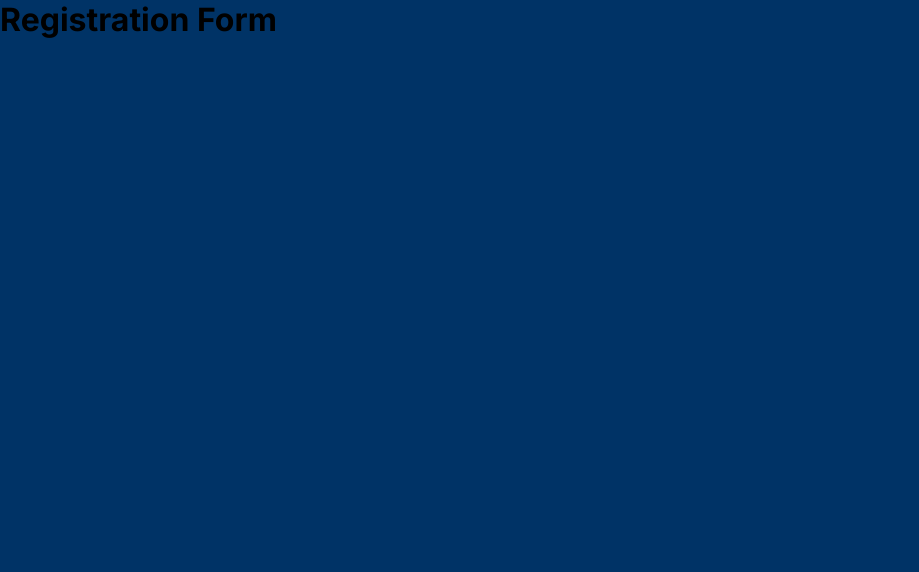
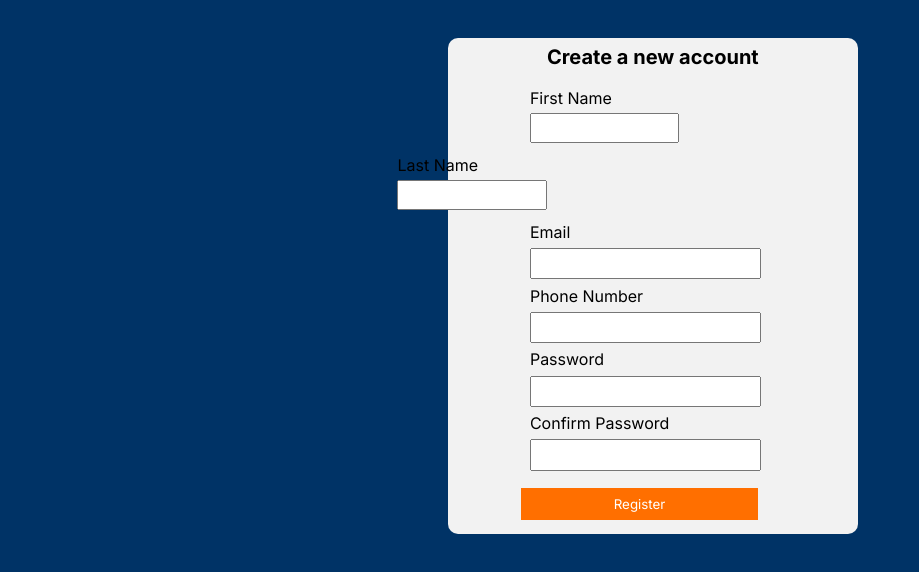
Before and after one commit to PrannavP/BookMyTicket-Frontend, a React (Vite) app: page /register in a window 1280 px wide. Shown: the top 572 px of the page, without its empty margins (0-919 px from the left). Built offline with nearby package versions, Linux system fonts and the light colour scheme.

Commit message:
User Registration Completed

```diff
--- a/src/components/loginpageComponent/LoginForm.jsx
+++ b/src/components/loginpageComponent/LoginForm.jsx
@@ -1,5 +1,6 @@
 // login form component
 
+import { Link } from 'react-router-dom';
 import { useState } from 'react';
 import '../../styles/loginform.css';
 import axios from 'axios';
@@ -8,11 +9,11 @@ const LoginForm = () => {
 	const [email, setEmail] = useState('');
 	const [password, setPassword] = useState('');
 	const [error, setError] = useState('');
-	const [loading, setLoading] = useState(false);
+	const [success, setSuccess] = useState('');
 
 	const handleSubmit = async (e) => {
 		e.preventDefault();
-		setLoading(true);
+		setSuccess();
 		setError('');
 		if(!email || !password){
 			alert('Please fill in all fields');
@@ -26,12 +27,23 @@ const LoginForm = () => {
 				password
 			});
 
+			setSuccess('Login Successful');
 			window.location.href = '/dashboard';
 		}catch(err){
-			setError('Login Failed. Please Check Your Credentials');
+			if(err.response && err.response.data && err.response.data.error){
+				setError(err.response.data.error);
+				// console.log(error);
+			}else{
+				setError('Please enter valid credentials!');
+			}
 		}finally{
-			setLoading(false);
+			setEmail('');
+			setPassword('');
 		};
+	};
+
+	const handleErrorClick = () => {
+		setError('');
 	};
 
     return (
@@ -52,18 +64,20 @@ const LoginForm = () => {
 					</div>
 					<div className="input-container">
 						<label htmlFor="name">Email</label><br />
-						<input type="email" name='email' value={email} onChange={(e) => setEmail(e.target.value)}/><br />
+						<input type="email" name='email' value={email} onChange={(e) => setEmail(e.target.value)} required={true} /><br />
 
 						<label htmlFor="password">Password</label><br />
-						<input type="password" name='password' value={password} onChange={(e) => setPassword(e.target.value)}/>
+						<input type="password" name='password' value={password} onChange={(e) => setPassword(e.target.value)} required={true} />
 					</div>
 					<div className="forgot-link-container">
 						<p>Forgot Password?</p>
 					</div>
 					<div className="form-buttons">
-						<button className='login-btn' onClick={handleSubmit} disabled={loading}>Login</button><br />
-						<p>Don't have an account? Register</p>
+						<button className='login-btn' onClick={handleSubmit}>Login</button><br />
+						<p><Link to='/register'>Don't have an account? Register</Link></p>
 					</div>
+					{error && <p className='errorMsg' onClick={handleErrorClick}>{error}</p>}
+					{success && <p className='successMsg'>{success}</p>}
 				</div>
 			</div>
 		</>
--- a/src/components/registerpageComponent/RegisterForm.jsx
+++ b/src/components/registerpageComponent/RegisterForm.jsx
@@ -1,12 +1,93 @@
 // register page component
 
 import axios from "axios";
+import { useState } from "react";
+
+import '../../styles/registerform.css';
 
 const RegisterForm = () => {
+    const [firstName, setFirstName] = useState('');
+    const [lastName, setLastName] = useState('');
+    const [email, setEmail] = useState('');
+    const [phonenumber, setPhoneNumber] = useState('');
+    const [password, setPassword] = useState('');
+    const [confirmPassword, setConfirmPassword] = useState('');
+
+    const [address, setAddress] = useState('KTM');
+    const [age, setAge] = useState(21);
+
+    const fullname = `${firstName} ${lastName}`;
+
+    const handleRegister = async (e) => {
+        e.preventDefault();
+
+        if(!firstName || !lastName || !email || !phonenumber || !password){
+            alert('Please fill in all fields.');
+            return;
+        };
+
+        if (password !== confirmPassword) { // Add this validation
+            alert('Passwords do not match.');
+            return;
+        };
+
+        // api register request
+        try{
+            await axios.post('http://localhost:3000/register', {
+                full_name: fullname,
+                email: email,
+                password: password,
+                contact_number: phonenumber,
+                address: address,
+                age: age
+            });
+
+            // after successful registration redirect to login page
+            window.location.href = '/login';
+
+        }catch(err){
+            setError('Something went wrong in registration: ' + err.message);
+        };
+    };
+
     return(
         <>
-            <h1>Registration Form</h1>
-        </>
+        <div className="registerform-main-container">
+            <div className="registerform-container">
+                <div className="register-form-heading">
+                    <h3>Create a new account</h3>
+                </div>
+                <div className="registerform-input-container">
+                    <div className="first-name-input-container">
+                        <label htmlFor="firstname">First Name</label><br />
+                        <input type="text" name="firstname" value={firstName} onChange={(e) => setFirstName(e.target.value)}/>
+                    </div>
+
+                    <div className="last-name-input-container">
+                        <label htmlFor="lastname">Last Name</label><br />
+                        <input type="text" name="lastname" value={lastName} onChange={(e) => setLastName(e.target.value)}/>
+                    </div>
+
+                    <div className="other-input-container">
+                        <label htmlFor="email">Email</label><br />
+                        <input type="email" name='email' value={email} onChange={(e) => setEmail(e.target.value)} /><br />
+
+                        <label htmlFor="phonenumber">Phone Number</label><br />
+                        <input type="tel" name='phonenumber' value={phonenumber} onChange={(e) => setPhoneNumber(e.target.value)}/><br />
+
+                        <label htmlFor="password">Password</label><br />
+                        <input type="password" name='password' value={password} onChange={(e) => setPassword(e.target.value)} /><br />
+
+                        <label htmlFor="c_password">Confirm Password</label><br />
+                        <input type="password" name='c_password' value={confirmPassword} onChange={(e) => setConfirmPassword(e.target.value)} /><br />
+                    </div>
+
+                    <button className="register-btn" onClick={handleRegister}>Register</button>
+
+                </div>
+            </div>
+        </div>
+    </>
     );
 };
 
--- a/src/styles/loginform.css
+++ b/src/styles/loginform.css
@@ -96,3 +96,17 @@
     color: #FF6F00;
     text-align: center;
 }
+
+/* error message */
+.errorMsg{
+    position: absolute;
+    top: 3%;
+    right: 5%;
+    /* border: 1px solid black; */
+    background-color: red;
+    color: white;
+    padding: 0.7% 1%;
+    font-weight: 500;
+    letter-spacing: 1px;
+    cursor: pointer;
+}
--- /dev/null
+++ b/src/styles/registerform.css
@@ -0,0 +1,65 @@
+.registerform-container{
+    background-color: #F2F2F2;
+    width: 30%;
+    padding: 0.5% 1%;
+    margin-top: 3%;
+    margin-left: 35%;
+    border-radius: 10px;
+}
+
+.register-form-heading{
+    margin-bottom: 5%;
+    text-align: center;
+}
+
+.register-form-heading h3{
+    font-size: 20px;
+}
+
+.first-name-input-container{
+    margin-left: 18%;
+}
+
+.last-name-input-container{
+    margin-left: -16.5%;
+}
+
+.other-input-container{
+    margin-left: 18%;
+}
+
+.first-name-input-container, .last-name-input-container{
+    display: inline-block;
+}
+
+input[name='firstname'], input[name='lastname']{
+    width: 59% !important;
+    height: 3vh;
+    padding: 0.5% 1%;
+    font-size: 16px;
+    font-weight: 300;
+    margin-top: 2%;
+    margin-bottom: 5%;
+}
+
+.other-input-container > input{
+    height: 3vh;
+    width: 70%;
+    padding: 0.5% 1%;
+    margin-top: 2%;
+    margin-bottom: 2%;
+    font-size: 16px;
+    font-weight: 300;
+}
+
+.register-btn{
+    width: 61.5%;
+    margin-top: 3%;
+    margin-left: 15.8%;
+    height: 4vh;
+    background-color: #FF6F00;
+    border: none;
+    color: white;
+    cursor: pointer;
+    margin-bottom: 2%;
+}
```
